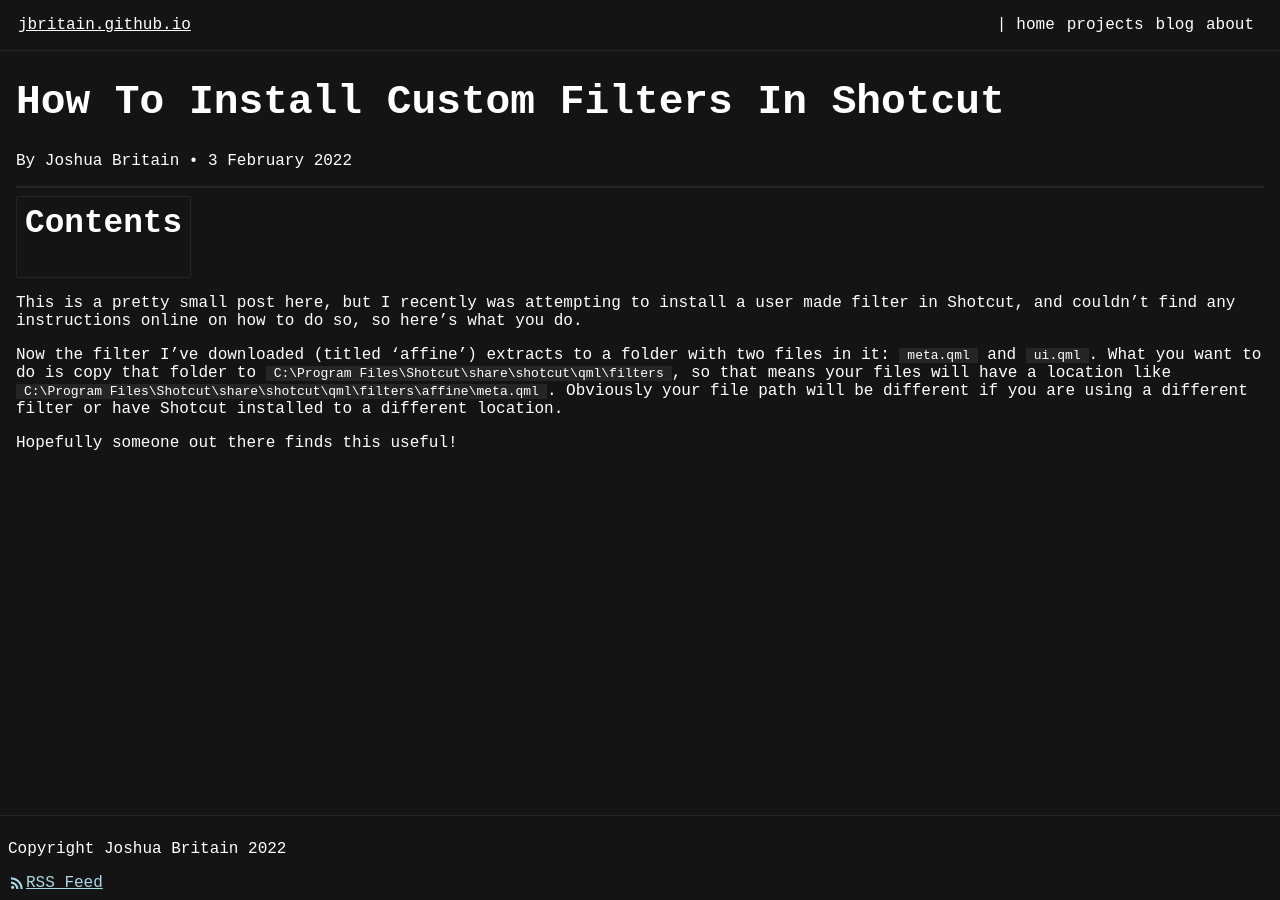
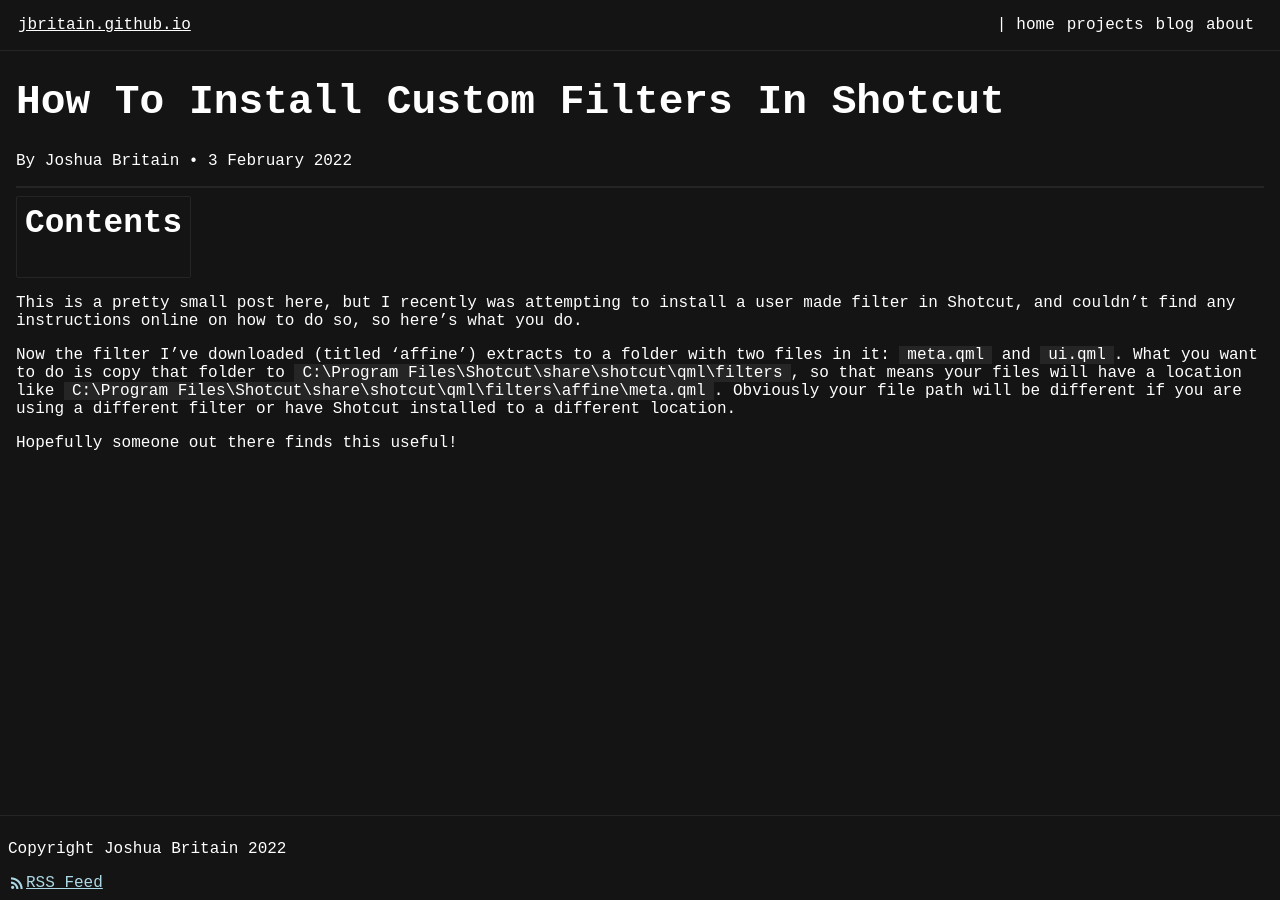
Before and after one commit to jbritain/jbritain.github.io, a Jekyll site: the page built from _posts/2022-02-03-how-to-install-shotcut-filters.md, in a window 1280 px wide. Built offline with Jekyll 4.4.1, drawn with Linux system fonts in a browser that asks for light colours; a style sheet for code colours, icons or effects is not loaded.

Commit message:
one day I'll pick a font

```diff
--- a/_includes/head.html
+++ b/_includes/head.html
@@ -5,6 +5,8 @@
     <script type="text/javascript" async src="https://cdnjs.cloudflare.com/ajax/libs/mathjax/2.7.1/MathJax.js?config=TeX-AMS-MML_HTMLorMML"></script>
 
     <link href="https://fonts.googleapis.com/icon?family=Material+Icons+Sharp"rel="stylesheet">
+
+    <link rel='stylesheet' href='https://cdn.jsdelivr.net/npm/hack-font@3.3.0/build/web/hack-subset.css'>
 
     <!--https://realfavicongenerator.net-->
     <link rel="apple-touch-icon" sizes="180x180" href="/assets/favicons/apple-touch-icon.png">
--- a/css/main.css
+++ b/css/main.css
@@ -17,7 +17,11 @@
 @import url('https://fonts.googleapis.com/css2?family=Ubuntu+Mono:ital,wght@0,400;0,700;1,400;1,700&display=swap');
 
 body {
-    font-family: 'Ubuntu Mono', monospace;
+    font-family: 'Hack', monospace;
+}
+
+code {
+    font-family: 'Hack', monospace !important;
 }
 
 h1 {
```
